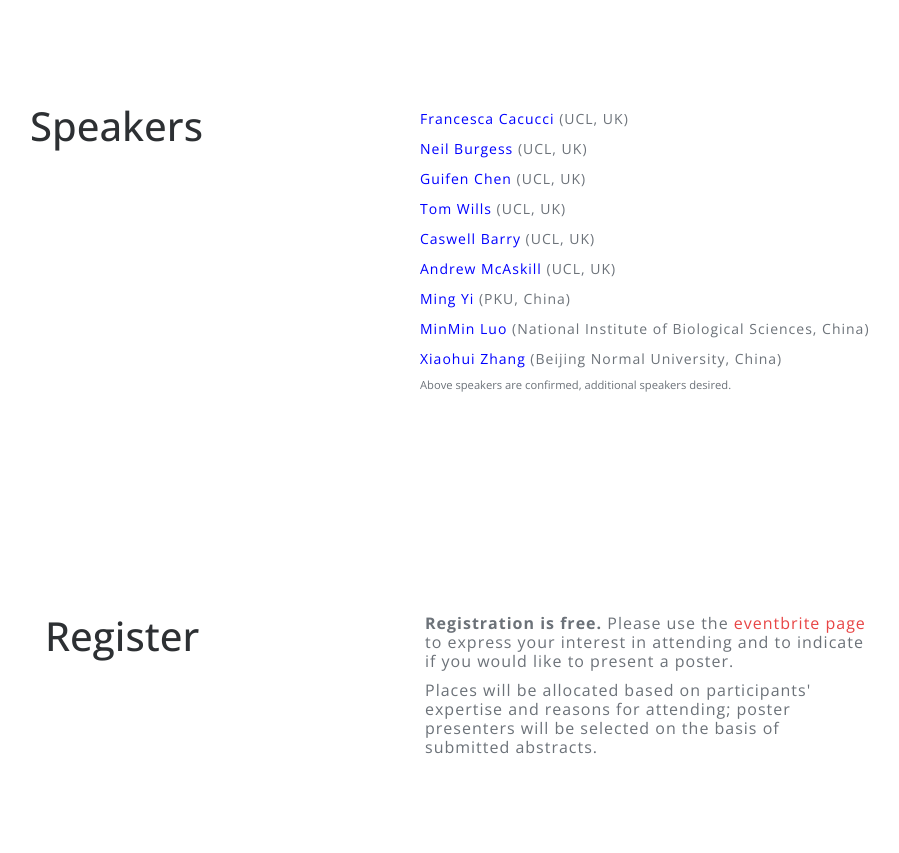
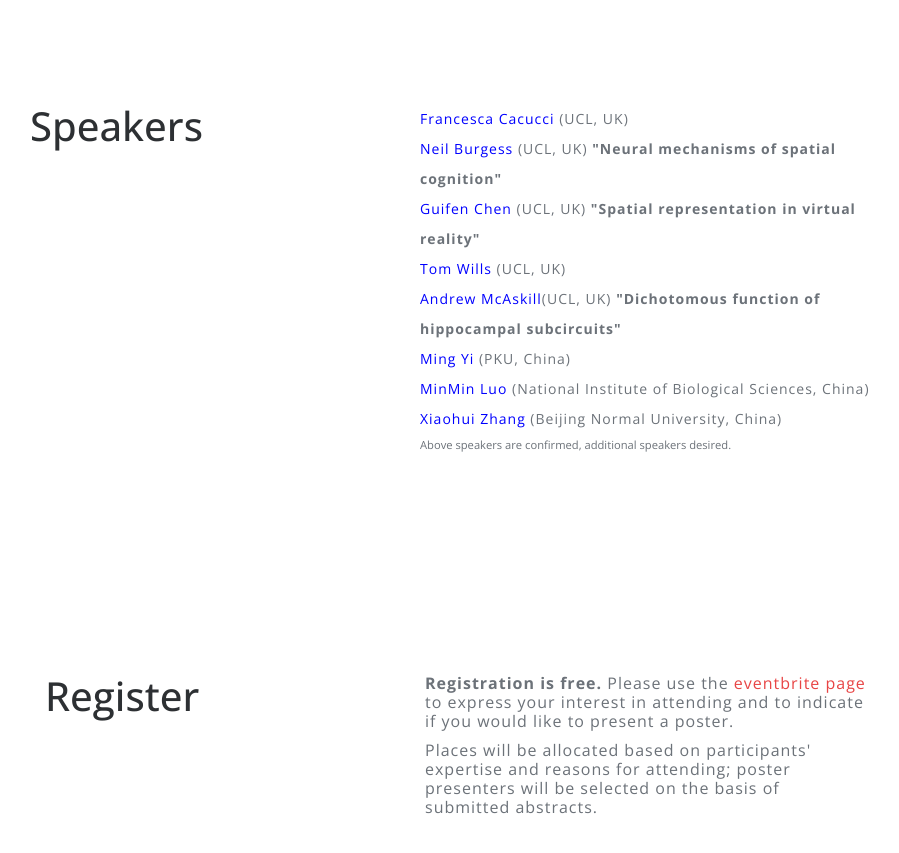
Before and after one commit to annie2013/hippo-conf, a plain HTML site: page index.html in a window 1280 px wide. Shown: the part 840-1693 px from the top of the page, without its empty margins (40-939 px from the left). Drawn offline with nearby package versions, Linux system fonts and the light colour scheme.

Commit message:
start adding titles

```diff
--- a/index.html
+++ b/index.html
@@ -155,11 +155,10 @@
         <div class="intro-content">
           <ul>
             <li><a href="https://www.ucl.ac.uk/biosciences/departments/npp/neuroscience-phd/supervisors/francesca_cacucci" style="color:blue" target="_blank">Francesca Cacucci</a> (UCL, UK)</li>
-            <li><a href="https://www.ucl.ac.uk/pals/people/neil-burgess" style="color:blue" target="_blank">Neil Burgess</a> (UCL, UK)</li>
-            <li><a href="https://www.researchgate.net/profile/Guifen_Chen" style="color:blue" target="_blank">Guifen Chen</a> (UCL, UK)<li>
+            <li><a href="https://www.ucl.ac.uk/pals/people/neil-burgess" style="color:blue" target="_blank">Neil Burgess</a> (UCL, UK) <strong> "Neural mechanisms of spatial cognition" </strong> </li>
+            <li><a href="https://www.researchgate.net/profile/Guifen_Chen" style="color:blue" target="_blank">Guifen Chen</a> (UCL, UK) <strong> "Spatial representation in virtual reality" </strong> <li>
             <li><a href="https://www.ucl.ac.uk/biosciences/departments/cdb/people/thomas-wills" style="color:blue" target="_blank">Tom Wills</a> (UCL, UK)</li>
-            <li><a href="https://www.ucl.ac.uk/biosciences/departments/cdb/people/caswell-barry" style="color:blue" target="_blank">Caswell Barry</a> (UCL, UK)</li>
-            <li><a href="https://www.macaskilllab.com/" style="color:blue" target="_blank">Andrew McAskill</a> (UCL, UK)</li>
+            <li><a href="https://www.macaskilllab.com/" style="color:blue" target="_blank">Andrew McAskill</a>(UCL, UK)  <strong> "Dichotomous function of hippocampal subcircuits" </strong>  </li>
 			<li><a href="http://nri.bjmu.edu.cn/english/people/faculty/181811.htm" style="color:blue" target="_blank">Ming Yi</a> (PKU, China)</li>
 			<li><a href="http://www.nibs.ac.cn/en/yjsjyimgshow.php?cid=5&sid=6&id=775" style="color:blue" target="_blank">MinMin Luo</a> (National Institute of Biological Sciences, China)</li>
 			<li> <a href="http://brain.bnu.edu.cn/home/xhzhang/people.php" style="color:blue" target="_blank">Xiaohui Zhang</a> (Beijing Normal University, China)</li>
```
Also changed, not shown: 1 other file.
